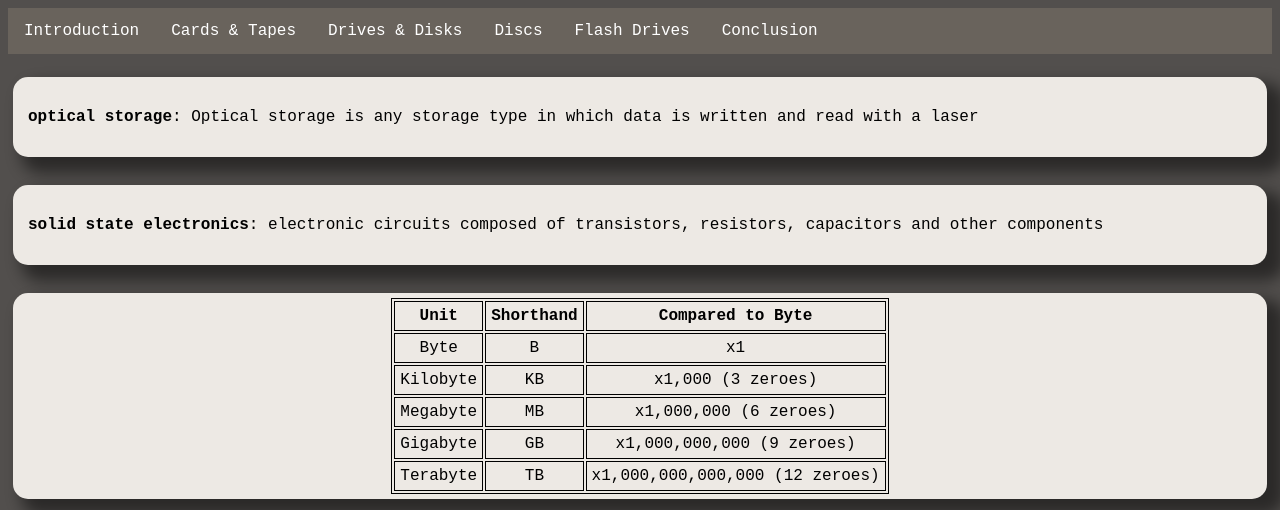
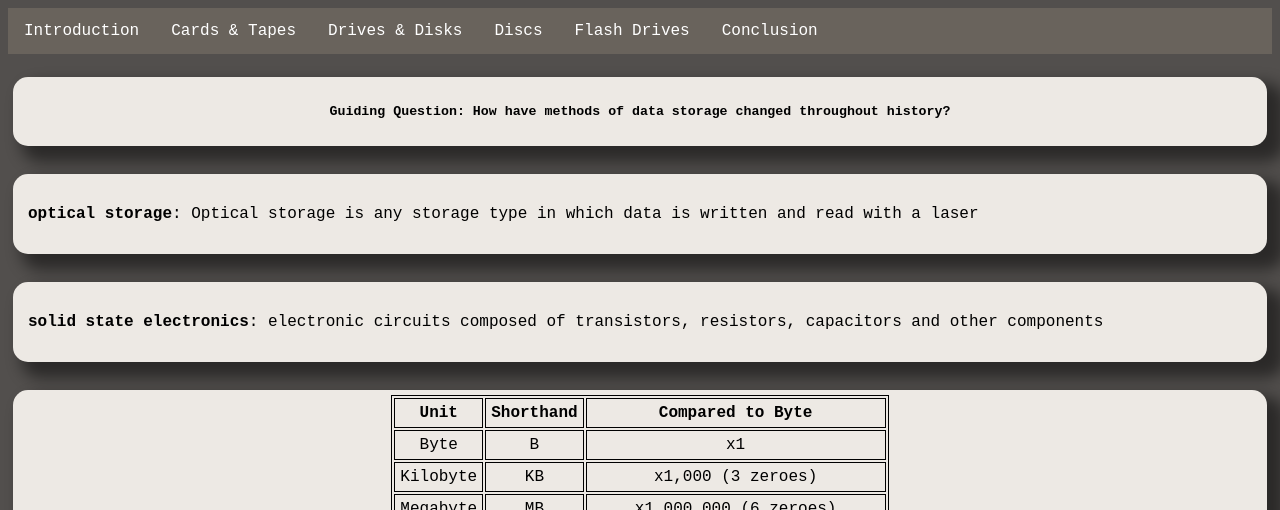
Before and after one commit to songforyuqi/data-storage, a plain HTML site: page index.html in a window 1280 px wide. Shown: the top 510 px of the page. Drawn offline with Linux system fonts and the light colour scheme; a web font is replaced by a local one.

Commit message:
Update index.html

```diff
--- a/index.html
+++ b/index.html
@@ -42,6 +42,12 @@
             <li><a href="conclusion.html">Conclusion</a></li>
         </ul>
         <!-- NAVBAR END -->
+        <br>
+        <div style="padding: 5px;">
+            <div class="column" style="border-radius: 15px;">
+                <h5>Guiding Question: How have methods of data storage changed throughout history?</h5>
+            </div>
+        </div>
         <br>
         <div style="padding: 5px;">
             <div class="column" style="border-radius: 15px;">
```
